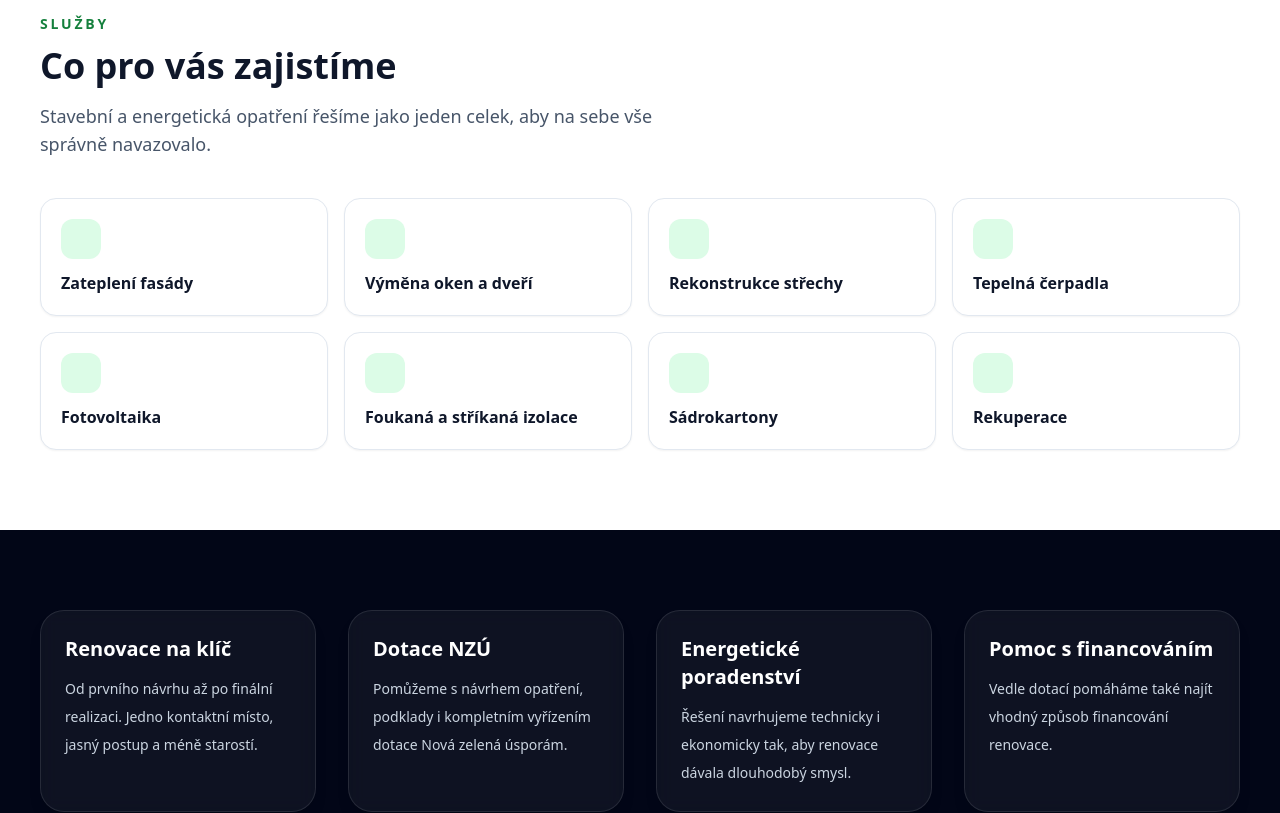
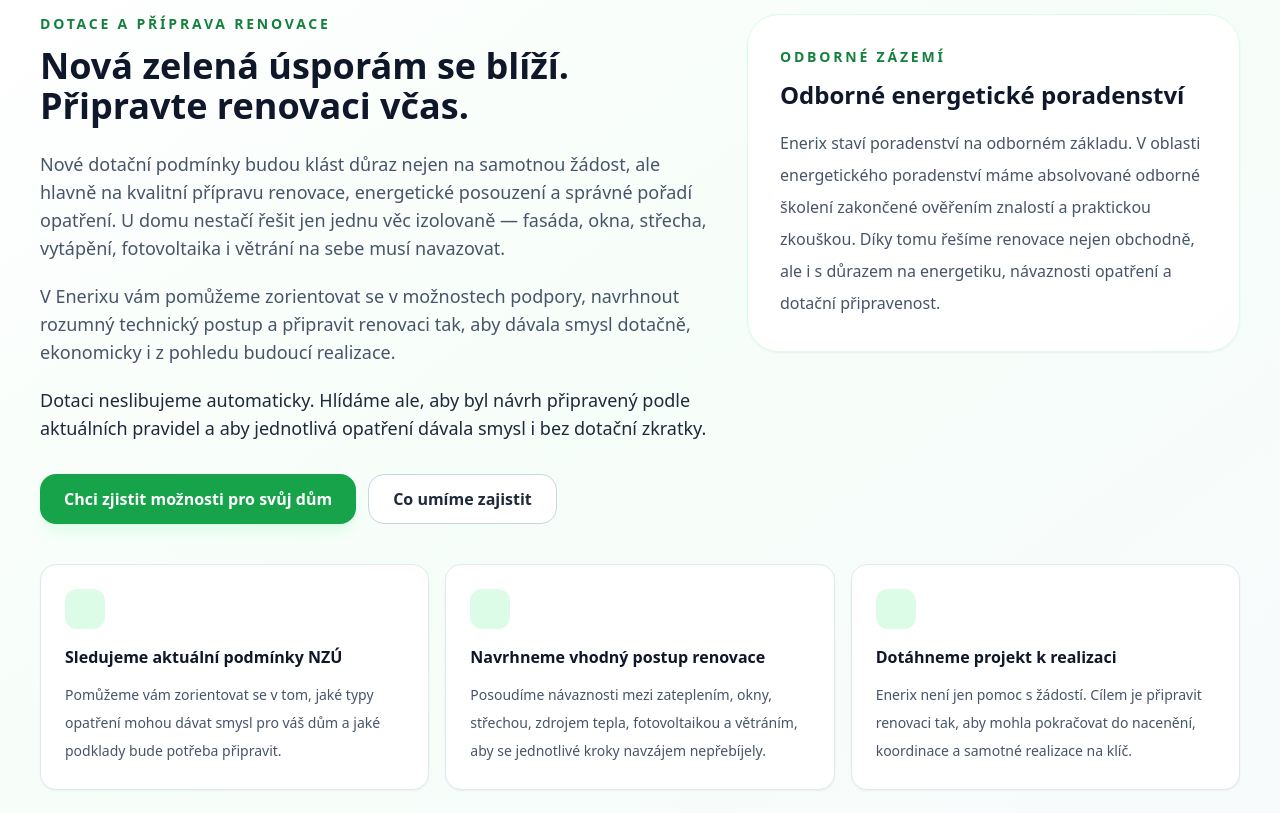
Before and after one commit to Enerixsro/enerix-web, a Next.js app: page / in a window 1280 px wide. Shown: the part 920-1733 px from the top of the page. Built offline with nearby package versions, Linux system fonts and the light colour scheme.

Commit message:
Update index.js

```diff
--- a/pages/index.js
+++ b/pages/index.js
@@ -37,6 +37,21 @@ export default function EnerixLandingPage() {
     "Foukaná a stříkaná izolace",
     "Sádrokartony",
     "Rekuperace",
+  ];
+
+  const subsidyPreparationCards = [
+    {
+      title: "Sledujeme aktuální podmínky NZÚ",
+      text: "Pomůžeme vám zorientovat se v tom, jaké typy opatření mohou dávat smysl pro váš dům a jaké podklady bude potřeba připravit.",
+    },
+    {
+      title: "Navrhneme vhodný postup renovace",
+      text: "Posoudíme návaznosti mezi zateplením, okny, střechou, zdrojem tepla, fotovoltaikou a větráním, aby se jednotlivé kroky navzájem nepřebíjely.",
+    },
+    {
+      title: "Dotáhneme projekt k realizaci",
+      text: "Enerix není jen pomoc s žádostí. Cílem je připravit renovaci tak, aby mohla pokračovat do nacenění, koordinace a samotné realizace na klíč.",
+    },
   ];
 
   const benefits = [
@@ -140,6 +155,94 @@ export default function EnerixLandingPage() {
                 Úspora • Komfort • Hodnota domu
               </div>
             </div>
+          </div>
+        </div>
+      </section>
+
+      <section className="bg-gradient-to-br from-white via-green-50/60 to-slate-50 px-6 py-20 md:px-10">
+        <div className="mx-auto max-w-7xl">
+          <div className="grid gap-10 lg:grid-cols-[1.15fr_0.85fr] lg:items-start">
+            <div>
+              <div className="text-sm font-semibold uppercase tracking-[0.2em] text-green-700">
+                Dotace a příprava renovace
+              </div>
+
+              <h2 className="mt-3 max-w-3xl text-3xl font-bold text-slate-900 md:text-4xl">
+                Nová zelená úsporám se blíží. Připravte renovaci včas.
+              </h2>
+
+              <div className="mt-6 max-w-3xl space-y-5 text-base leading-8 text-slate-600 md:text-lg">
+                <p>
+                  Nové dotační podmínky budou klást důraz nejen na samotnou
+                  žádost, ale hlavně na kvalitní přípravu renovace, energetické
+                  posouzení a správné pořadí opatření. U domu nestačí řešit jen
+                  jednu věc izolovaně — fasáda, okna, střecha, vytápění,
+                  fotovoltaika i větrání na sebe musí navazovat.
+                </p>
+
+                <p>
+                  V Enerixu vám pomůžeme zorientovat se v možnostech podpory,
+                  navrhnout rozumný technický postup a připravit renovaci tak,
+                  aby dávala smysl dotačně, ekonomicky i z pohledu budoucí
+                  realizace.
+                </p>
+
+                <p className="font-medium text-slate-800">
+                  Dotaci neslibujeme automaticky. Hlídáme ale, aby byl návrh
+                  připravený podle aktuálních pravidel a aby jednotlivá
+                  opatření dávala smysl i bez dotační zkratky.
+                </p>
+              </div>
+
+              <div className="mt-8 flex flex-col gap-3 sm:flex-row">
+                <a
+                  href="#kontakt"
+                  className="inline-flex items-center justify-center rounded-2xl bg-green-600 px-6 py-3 text-base font-semibold text-white shadow-lg shadow-green-100 transition hover:bg-green-700"
+                >
+                  Chci zjistit možnosti pro svůj dům
+                </a>
+
+                <a
+                  href="#sluzby"
+                  className="inline-flex items-center justify-center rounded-2xl border border-slate-300 bg-white px-6 py-3 text-base font-semibold text-slate-800 transition hover:border-slate-400"
+                >
+                  Co umíme zajistit
+                </a>
+              </div>
+            </div>
+
+            <div className="rounded-[2rem] border border-green-100 bg-white/85 p-6 shadow-sm md:p-8">
+              <div className="text-sm font-semibold uppercase tracking-[0.2em] text-green-700">
+                Odborné zázemí
+              </div>
+              <h3 className="mt-3 text-2xl font-bold text-slate-900">
+                Odborné energetické poradenství
+              </h3>
+              <p className="mt-4 leading-8 text-slate-600">
+                Enerix staví poradenství na odborném základu. V oblasti
+                energetického poradenství máme absolvované odborné školení
+                zakončené ověřením znalostí a praktickou zkouškou. Díky tomu
+                řešíme renovace nejen obchodně, ale i s důrazem na energetiku,
+                návaznosti opatření a dotační připravenost.
+              </p>
+            </div>
+          </div>
+
+          <div className="mt-10 grid gap-4 md:grid-cols-3">
+            {subsidyPreparationCards.map((card) => (
+              <div
+                key={card.title}
+                className="rounded-2xl border border-slate-200 bg-white p-6 shadow-sm"
+              >
+                <div className="mb-4 h-10 w-10 rounded-xl bg-green-100" />
+                <div className="font-semibold text-slate-900">
+                  {card.title}
+                </div>
+                <p className="mt-3 text-sm leading-7 text-slate-600">
+                  {card.text}
+                </p>
+              </div>
+            ))}
           </div>
         </div>
       </section>
```
